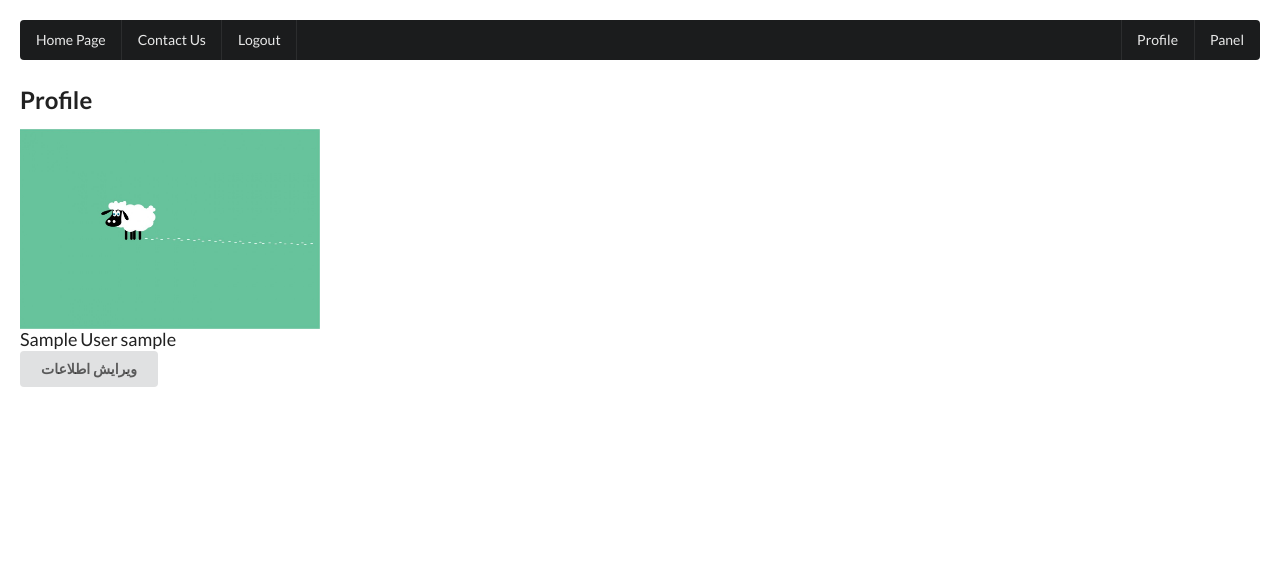
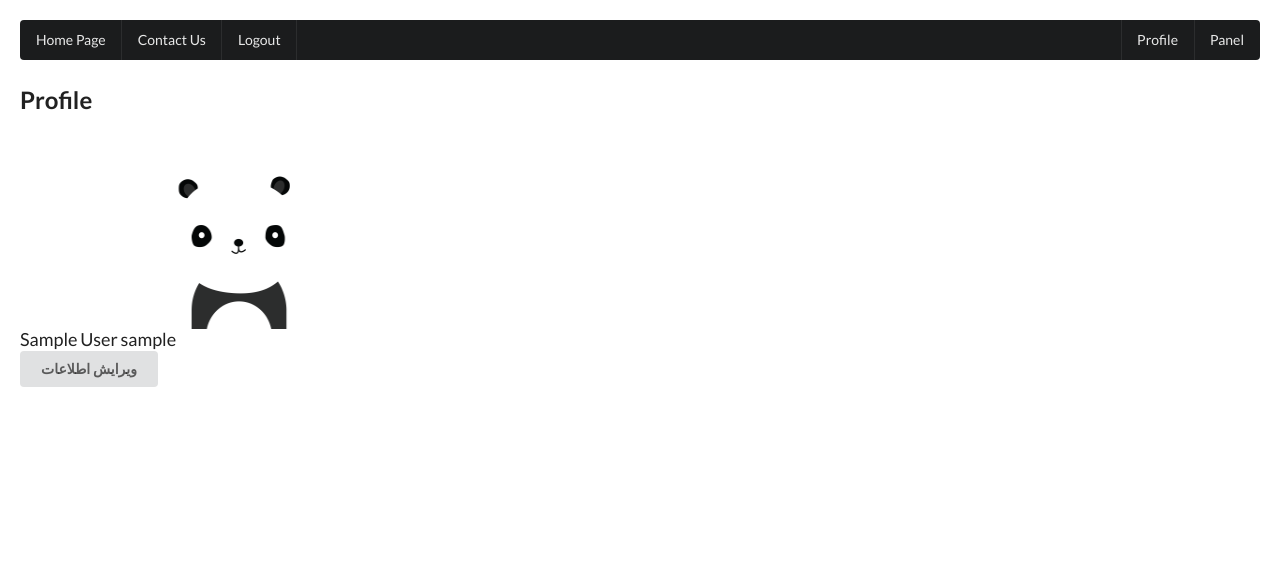
Before and after one commit to ghshenavar/webelopers, a Django app: page /profile/ in a window 1280 px wide. Shown: the top 569 px of the page. Run offline with Django 3.2, Linux system fonts and the light colour scheme; the visitor is signed in with stand-in values (Sample User, id 1); some libraries are stand-ins or nearby versions.

Commit message:
lkjrbhrwlubrwhbv

```diff
--- a/templates/profile.html
+++ b/templates/profile.html
@@ -8,7 +8,7 @@
 {% load static %}
 {% block main %}
     <h2>Profile</h2>
-    <img id="profile_image" width="300" height="200" src="{% static "example1.jpg" %}" alt="My image"><br/>
+    <img id="profile_image" width="300" height="200" src="{% static "profile_image.jpg" %}" alt="My image"><br/>
     <span style="font-size: large" id="text_first_name">{{ first_name }}</span>
     <span style="font-size: large" id="text_last_name">{{ last_name }}</span>
     <span style="font-size: large" id="text_user_name">{{ username }}</span><br/>
```
Also changed, not shown: webelopers/media/profile_image.jpg (renamed from webelopers/media/example.jpg), webelopers/static/profile_image.jpg (renamed from webelopers/static/example.jpg).
